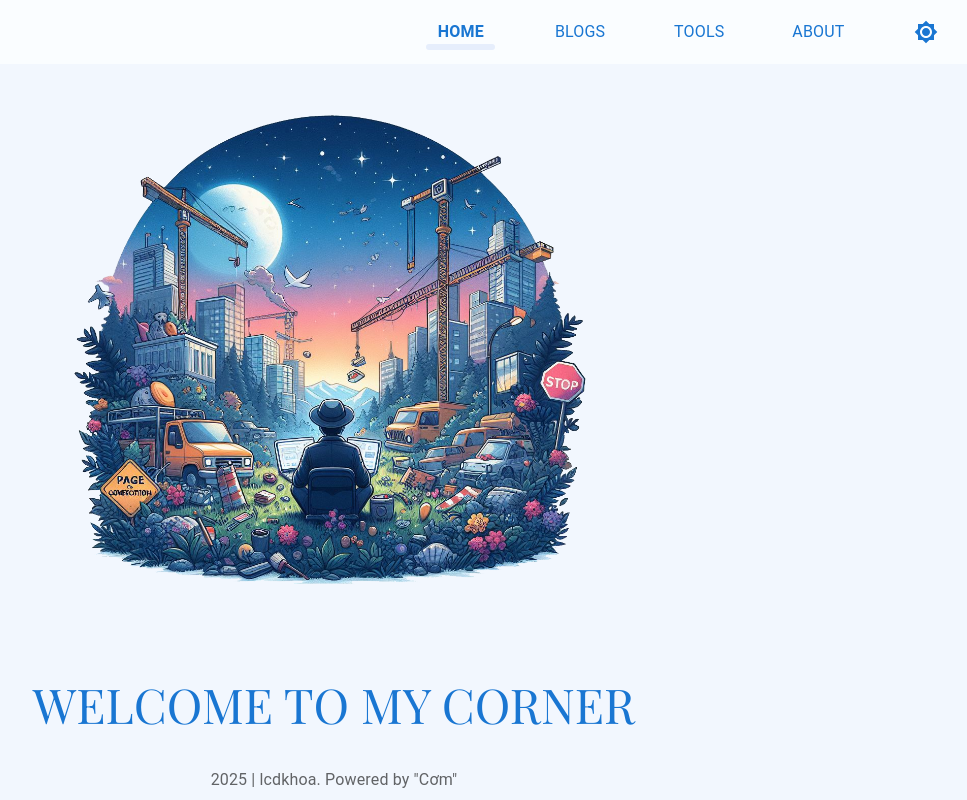
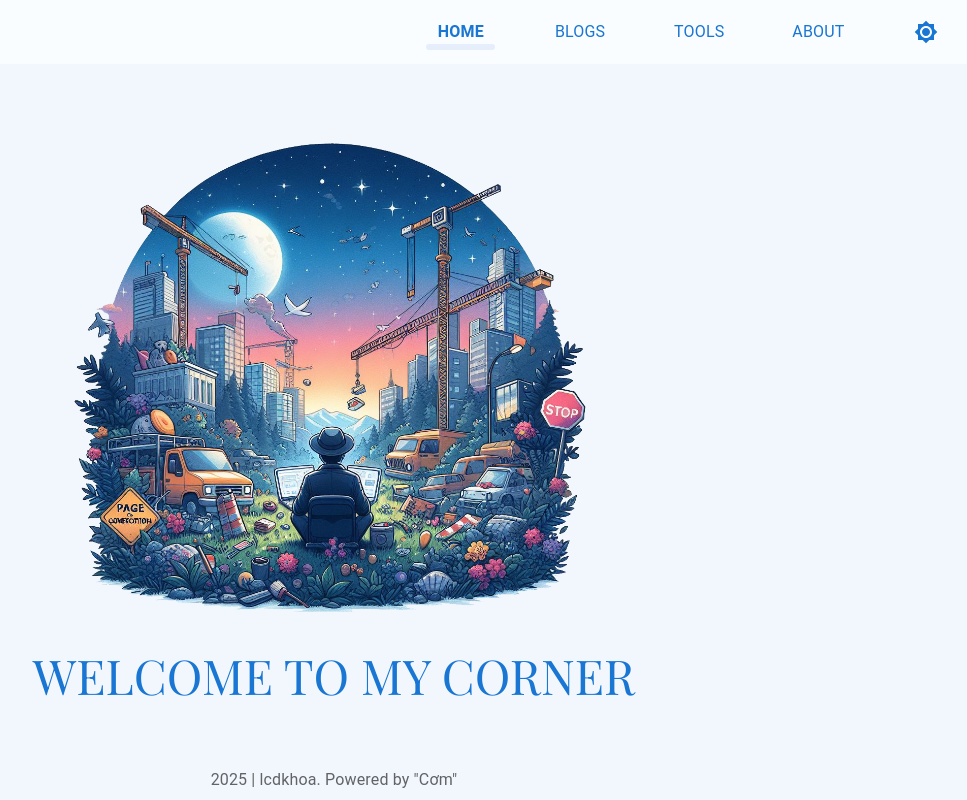
Before and after one commit to lcdkhoa/mayguy_onethreefive_nextgen_nextjs, a Next.js app: page / in a window 1280 px wide. Shown: the whole page, without its empty margins (306-1273 px from the left). Built offline with nearby package versions, Linux system fonts and the light colour scheme.

Commit message:
chore: minor update UI

```diff
--- a/src/app/page.tsx
+++ b/src/app/page.tsx
@@ -10,7 +10,13 @@ export default function Home() {
 		<Grid
 			container
 			justifyContent={'center'}
-			sx={{ overflow: 'hidden', display: 'flex', flexDirection: 'row', height: '100%' }}
+			sx={{
+				overflow: 'hidden',
+				display: 'flex',
+				flexDirection: 'column',
+				alignItems: 'center',
+				height: '100%',
+			}}
 		>
 			<Grid alignContent={'center'}>
 				<Image
```
